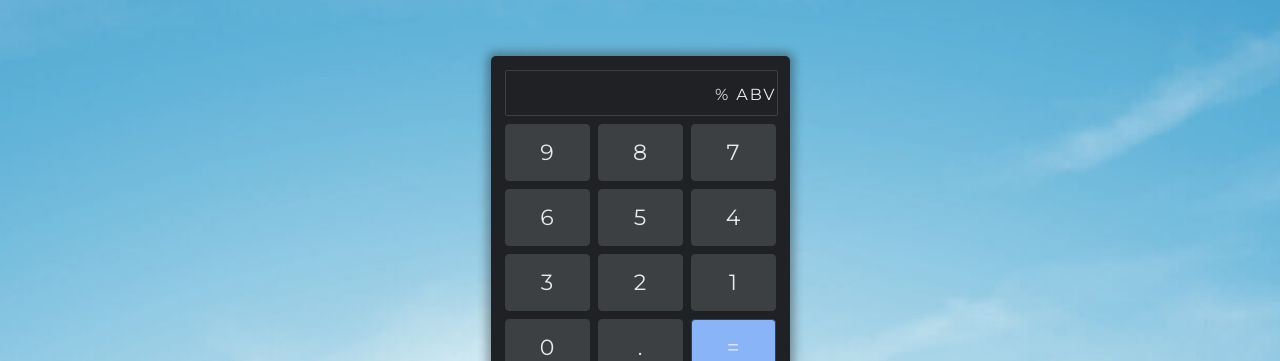
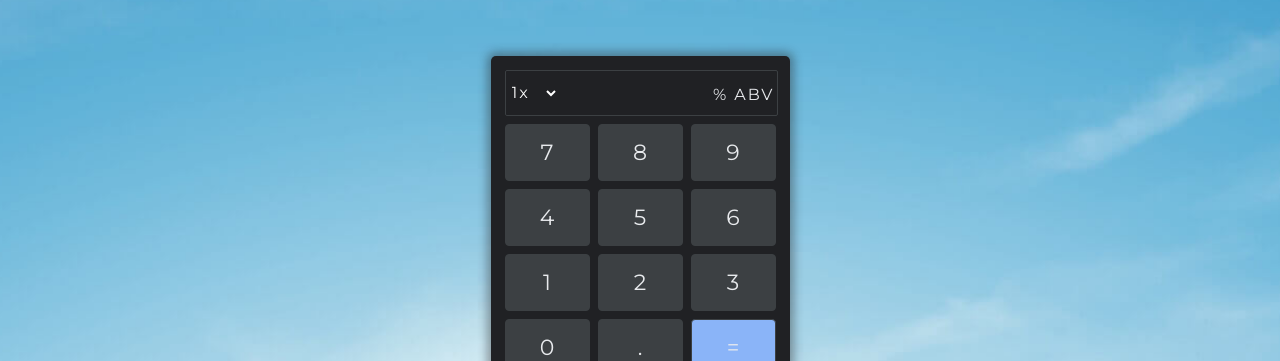
Before and after one commit to jphechter/coors-calc, a React (Create React App) app: page / in a window 1280 px wide. Shown: the part 232-593 px from the top of the page. Built offline with nearby package versions, Linux system fonts and the light colour scheme.

Commit message:
fixed button order 🤦‍♂️; renamed variables; multiplier is included in calculation;

```diff
--- a/src/App.css
+++ b/src/App.css
@@ -1,6 +1,9 @@
-h1 {
+h1, h2, h3, p, div, select {
   color: #FFF;
   font-family: "Montserrat";
+}
+
+h1 {
   font-size: 34px;
   font-weight: 500;
   letter-spacing: 2px;
@@ -10,8 +13,6 @@ h1 sup {
 }
 
 p, div {
-  color: #FFF;
-  font-family: "Montserrat";
   font-size: 16px;
   font-weight: 400;
   text-transform: uppercase;
--- a/src/App.js
+++ b/src/App.js
@@ -5,13 +5,20 @@ import Conversion from './Conversion';
 
 function App() {
 
-  const [userInput, setInput] = useState('');
+  const [abv, setABV] = useState('');
+  const [multiplier, setMultValue] = useState(1)
 
   return (
     <div className="App">
       <h1>THE COORS CALC<sup>®</sup></h1>
-      <Conversion value={userInput}/>
-      <Calculator input={(userInput) => setInput(userInput)}/>
+      <Conversion
+        abv={abv}
+        multiplier={multiplier}
+      />
+      <Calculator
+        abv={(abv) => setABV(abv)}
+        multiplier={(mult) => setMultValue(mult)}
+      />
     </div>
   );
 }
--- a/src/Conversion.js
+++ b/src/Conversion.js
@@ -4,8 +4,8 @@ import React from 'react';
 
 function Conversion(props) {
 
-  if (props.value) {
-    const calculationResult = (parseFloat(props.value)/4.2).toFixed(2);
+  if (props.abv) {
+    const calculationResult = (parseFloat(props.abv)/4.2 * props.multiplier).toFixed(2);
     const canNumber = Math.round(parseFloat(calculationResult) + .49)
     const decimal = calculationResult.split(".")[1]
     const partial = decimal !== "00" ? decimal : "100";
@@ -28,6 +28,7 @@ function Conversion(props) {
       // 6pk, 16, 18, 30 etc.
     return (
       <div className={"conversion"}>
+        <p>{props.multiplier} 12oz drinks at {props.abv} %ABV</p>
         <p>That's {calculationResult} Coors Lights!</p>
         <div className={"rack"}>
           {cans}
--- a/src/calculator/Calculator.js
+++ b/src/calculator/Calculator.js
@@ -5,47 +5,51 @@ import Display from './Display';
 
 function Calculator(props) {
 
-  const [input, setInput] = useState('')
+  const [abv, setABV] = useState('')
   const [containsDecimal, setCD] = useState(false)
 
   function display(value) {
     if(value === ".") {
       setCD(true);
-      if(input === "") {
+      if(abv === "") {
         value = "0.";
       }
     }
-    setInput(`${input}${value}`);
+    setABV(`${abv}${value}`);
   }
 
   function clear() {
-    setInput('');
+    setABV('');
     setCD(false);
   }
 
   function calculate() {
     clear();
-    props.input(input);
+    props.abv(abv);
   }
 
     return (
       <div className="calculator">
-        <Display input={input} clear={() => clear()}></Display>
+        <Display
+          abv={abv}
+          clear={() => clear()}
+          multiplier={(value) => props.multiplier(value)}
+        />
         <div className="buttons">
           <div className="button-row">
+            <button onClick={() => display('7')}>7</button>
+            <button onClick={() => display('8')}>8</button>
             <button onClick={() => display('9')}>9</button>
-            <button onClick={() => display('8')}>8</button>
-            <button onClick={() => display('7')}>7</button>
           </div>
           <div className="button-row">
+            <button onClick={() => display('4')}>4</button>
+            <button onClick={() => display('5')}>5</button>
             <button onClick={() => display('6')}>6</button>
-            <button onClick={() => display('5')}>5</button>
-            <button onClick={() => display('4')}>4</button>
           </div>
           <div className="button-row">
+            <button onClick={() => display('1')}>1</button>
+            <button onClick={() => display('2')}>2</button>
             <button onClick={() => display('3')}>3</button>
-            <button onClick={() => display('2')}>2</button>
-            <button onClick={() => display('1')}>1</button>
           </div>
           <div className="button-row">
             <button onClick={() => display('0')}>0</button>
--- a/src/calculator/Display.css
+++ b/src/calculator/Display.css
@@ -4,8 +4,9 @@
   color: #e8eaed;
   cursor: pointer;
   margin: 4px;
+  padding: 0 2px;
   text-align: right;
-  width: calc(100% - 8px);
+  width: calc(100% - 12px);
 }
 
 .display span {
@@ -14,7 +15,24 @@
   padding: 10px;
 }
 
-.display:hover{
+.multiplier {
+  background-color: #202124;
+  border: none;
+  border-radius: 2px;
+  cursor: pointer;
+  float: left;
+  height: 44px;
+  font-size: 16px;
+  font-weight: 400;
+  letter-spacing: 2px;
+  margin-left: -2px;
+  padding-left: 2px;
+}
+.multiplier:focus-visible {
+  outline: none;
+}
+
+.display:hover, .multiplier:hover{
   background: #424548;
   border-color: #424548;
 }
--- a/src/calculator/Display.js
+++ b/src/calculator/Display.js
@@ -1,14 +1,35 @@
+import { useState } from 'react';
 import './Display.css';
 
 function Display(props) {
+  const [multiplierValue, setMultValue] = useState(1)
+
+  function selectMult(event) {
+    setMultValue(event.target.value);
+    props.multiplier(event.target.value);
+  }
 
   return (
-    <div
-      className="display"
-      onClick={() => props.clear()}
-    >
-
-      <span>{props.input}</span>% ABV
+    <div className="display" onClick={() => props.clear()}>
+      <select
+        className="multiplier"
+        onChange={(e) => selectMult(e)}
+        value={multiplierValue}
+      >
+        <option value={1}>1x</option>
+        <option value={2}>2x</option>
+        <option value={3}>3x</option>
+        <option value={4}>4x</option>
+        <option value={5}>5x</option>
+        <option value={6}>6x</option>
+        <option value={7}>7x</option>
+        <option value={8}>8x</option>
+        <option value={9}>9x</option>
+        <option value={10}>10x</option>
+        <option value={11}>11x</option>
+        <option value={12}>12x</option>
+      </select>
+      <span>{props.abv}</span>% ABV
     </div>
   )
 }
```
Also changed, not shown: public/manifest.json.
